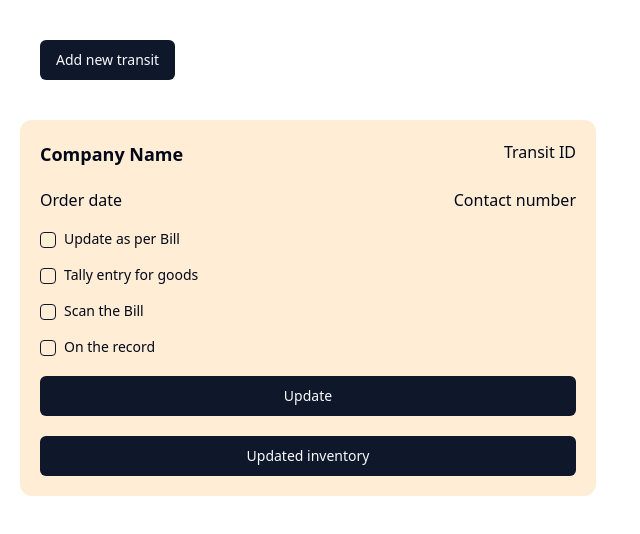
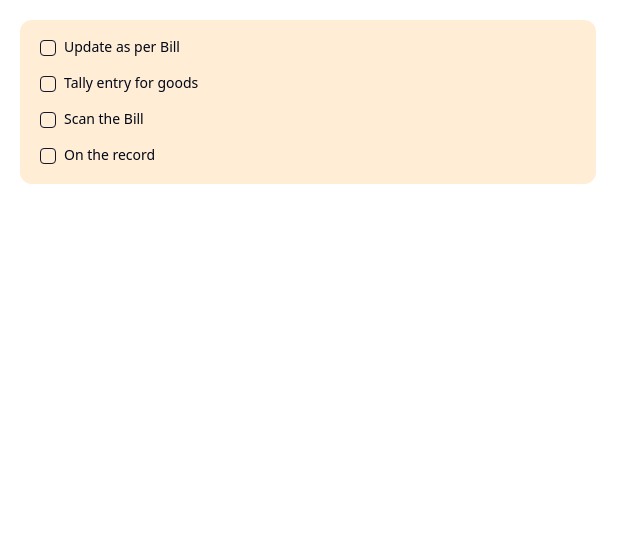
Before and after one commit to divyanshu1810/hackshetra-24, a React (Vite) app in the folder client/: page /dashboard/reached-transits in a window 1280 px wide. Shown: the top 534 px of the page, without its empty margins (0-640 px from the left). Built offline with nearby package versions, Linux system fonts and the light colour scheme.

Commit message:
add role based transits

```diff
--- a/client/src/components/ui/transit-detaills.tsx
+++ b/client/src/components/ui/transit-detaills.tsx
@@ -59,6 +59,7 @@ const TransitDetails: React.FC = () => {
                 <div className="flex justify-between">
                     <h2 className="text-lg font-semibold mb-2">Status</h2>
                     <div className="space-x-2">
+
                         <button className="bg-blue-500 text-white px-2 py-1 rounded-md mb-4"
                             onClick={() => window.location.href = `/transit/create-container/${id}`}
                         >Create Containers</button>
--- a/client/src/components/ui/update-transit.tsx
+++ b/client/src/components/ui/update-transit.tsx
@@ -1,6 +1,8 @@
 import React, { useState } from 'react';
 import { useParams } from 'react-router-dom';
 import axios from 'axios';
+import UpdateContainer from './update-container';
+import ReachedTransits from '@/dashboard/reached-transits';
 
 const UpdateTransit: React.FC = () => {
     const { id } = useParams<{ id: string }>();
@@ -31,7 +33,10 @@ const UpdateTransit: React.FC = () => {
         }
     };
 
+
     return (
+        <div className='flex flex-col w-full items-center '>
+
         <form onSubmit={handleSubmit} className="max-w-md mx-auto mt-8 p-4 bg-gray-100 rounded-lg shadow-lg">
             <div className="mb-4">
                 <label htmlFor="location" className="block text-gray-700 font-bold">Location:</label>
@@ -55,8 +60,11 @@ const UpdateTransit: React.FC = () => {
                     className="w-full px-4 py-2 mt-2 text-gray-700 bg-white border border-gray-300 rounded-md focus:border-blue-500 focus:outline-none focus:ring"
                 />
             </div>
+
             <button type="submit" className="w-full px-4 py-2 mt-4 text-white bg-blue-500 rounded-md hover:bg-blue-600 focus:outline-none focus:bg-blue-600">Submit</button>
         </form>
+          <ReachedTransits/>
+         </div>
     );
 };
 
--- a/client/src/dashboard/dashboard.tsx
+++ b/client/src/dashboard/dashboard.tsx
@@ -1,19 +1,22 @@
 import MainComponent from '@/components/ui/transits';
 import Receptionist from './receptionist';
-
 
 export default function Dashboard() {
   return (
     <>
       {localStorage.getItem('isLoggedIn') === 'true' ? (
-        <div>
-          <Receptionist />
+        localStorage.getItem('role') === 'receptionist' ? (
           <div>
-            {
+            <Receptionist />
+            <div>
               <MainComponent />
-            }
+            </div>
           </div>
-        </div>
+        ) : (
+          <div className='flex w-full h-screen items-center justify-center'>
+            You have logged in as a factory worker. You are not authorized to manage incoming transits.
+          </div>
+        )
       ) : (
         window.location.href = '/login'
       )}
--- a/client/src/dashboard/reached-transits.tsx
+++ b/client/src/dashboard/reached-transits.tsx
@@ -6,22 +6,9 @@ export default function ReachedTransits() {
 	const [status, setStatus] = useState("");
 	return (
 		<div>
-			<div className="flex flex-col items-start justify-center m-10">
-				<Link to="new-transit">
-					<Button>Add new transit</Button>
-				</Link>
-			</div>
+
 
 			<div className="w-full flex gap-5 flex-col max-w-xl rounded-xl m-5 p-5 bg-orange-100">
-				<div className="flex w-full justify-between">
-					<div className="font-bold text-lg">Company Name </div>
-					<div>Transit ID</div>
-				</div>
-
-				<div className="flex w-full justify-between">
-					<div className="">Order date </div>
-					<div>Contact number</div>
-				</div>
 
 				<form className="flex flex-col gap-5">
 					<div className="items-top flex space-x-2">
@@ -70,13 +57,9 @@ export default function ReachedTransits() {
 						</div>
 					</div>
 
-					<Button type="button" onClick={() => setStatus(status)}>
-						Update
-					</Button>
+
 				</form>
-				<Button type="button" onClick={() => setStatus(status)}>
-					Updated inventory
-				</Button>
+
 			</div>
 		</div>
 	);
--- a/client/src/dashboard/receptionist.tsx
+++ b/client/src/dashboard/receptionist.tsx
@@ -1,8 +1,6 @@
 import { Button } from '@/components/ui/button';
 import { Link } from 'react-router-dom';
-import { useState } from 'react';
 export default function Receptionist() {
-  const [status, setStatus] = useState('');
   return (
     <div>
       <nav className="bg-gray-800 p-4">
@@ -30,7 +28,7 @@ export default function Receptionist() {
         </Link>
       </div>
 
-      <div className="w-full flex gap-5 flex-col max-w-xl rounded-xl m-5 p-5 bg-orange-100">
+      {/* <div className="w-full flex gap-5 flex-col max-w-xl rounded-xl m-5 p-5 bg-orange-100">
         <div className="flex w-full justify-between">
           <div className="font-bold text-lg">Company Name </div>
           <div>Transit ID</div>
@@ -59,7 +57,7 @@ export default function Receptionist() {
         <Button type="button" onClick={() => setStatus(status)}>
           Reached Warehouse
         </Button>
-      </div>
+      </div> */}
     </div>
   );
 }
```
